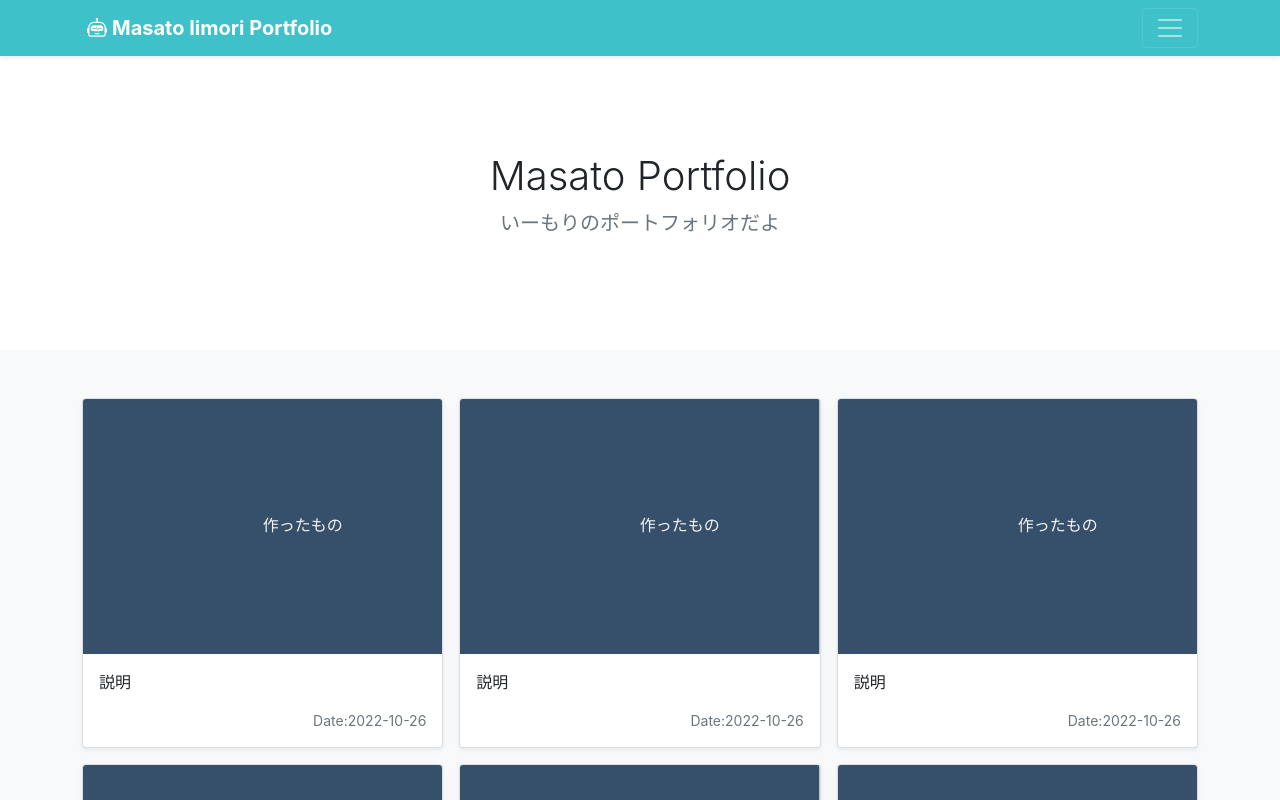
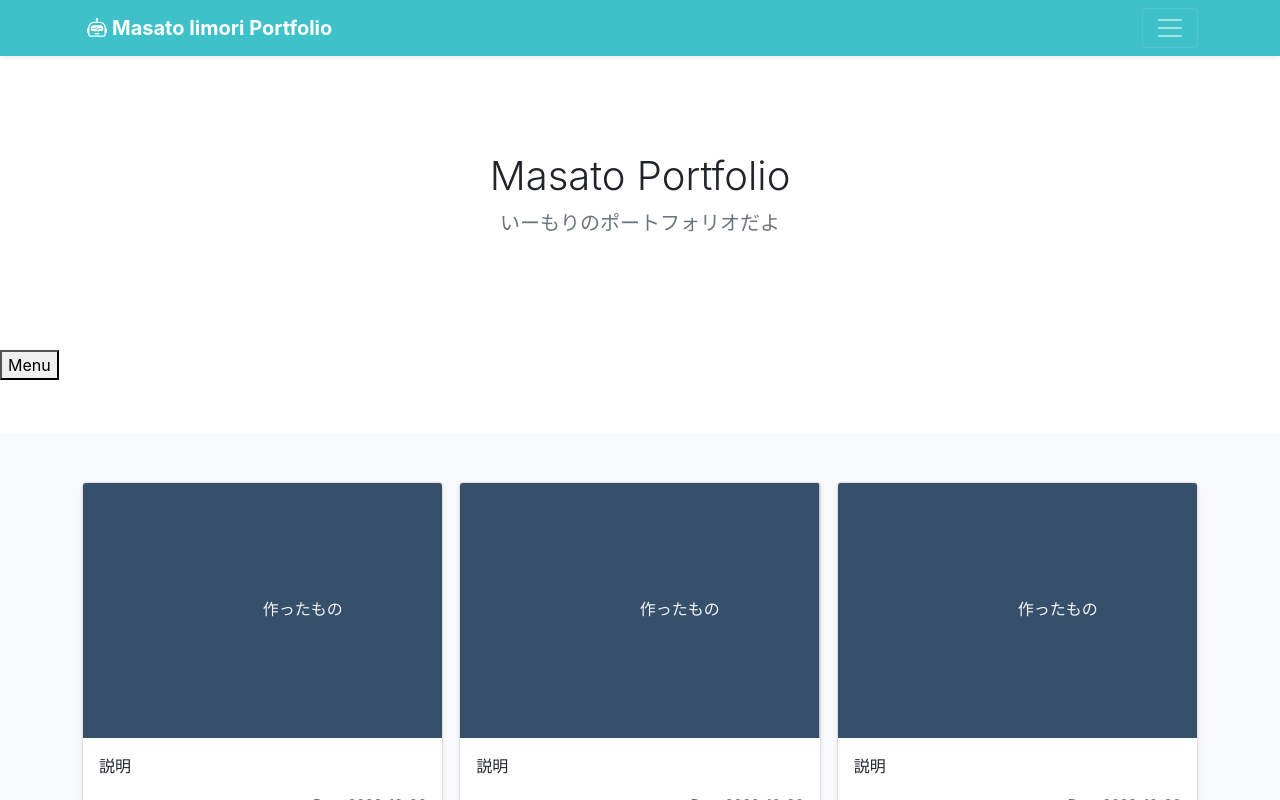
Before and after one commit to emor1/react_portfolio, a React (Create React App) app: page / in a window 1280 px wide. Shown: the top 800 px of the page. Built offline with nearby package versions, Linux system fonts and the light colour scheme.

Commit message:
try to add popup

```diff
--- /dev/null
+++ b/src/compornents/Popup.css
@@ -0,0 +1,10 @@
+.popup-menu {
+  transform: scale(0);
+  transform-origin: top left;
+
+  transition: transform 0.2s;
+
+  &.shown {
+    transform: scale(1);
+  }
+}
--- /dev/null
+++ b/src/compornents/Popup.jsx
@@ -0,0 +1,32 @@
+import React, {useState} from "react";
+import './Popup.css'
+
+//参考： https://reffect.co.jp/react/react-modal
+
+const Popup = () =>{
+    const [isShown, setIsShown] = useState(false);
+
+    const handleCardClick = () =>{
+        setIsShown(true);
+    }
+
+    const handleCardCloseClick = () =>{
+        setIsShown(false);
+    }
+
+    return(
+        <div className="popup-menu-container">
+            <button onClick={handleCardClick}>
+                Menu
+            </button>
+            <div className={`popup-menu ${isShown ? 'shown': ''}`}>
+                <div>Menu</div>
+                <button onClick={handleCardCloseClick}>
+                    close
+                </button>
+            </div>
+        </div>
+    )
+}
+
+export default Popup;
--- a/src/index.js
+++ b/src/index.js
@@ -5,6 +5,7 @@ import './index.css';
 import reportWebVitals from './reportWebVitals';
 import Profile from './compornents/Profile';
 import Header from './compornents/header';
+import Popup from './compornents/Popup';
 import {BsRobot} from 'react-icons/bs'
 import { IconContext } from 'react-icons';
 
@@ -126,6 +127,7 @@ root.render(
     <main>
       <Header data={section}/>
       <Profile content={self_intro}/>
+        <Popup/>
       <Content works={works}/>
     </main>
   </React.StrictMode>
```
Also changed, not shown: 11 other files (tests, documents, lock files or other folders).
